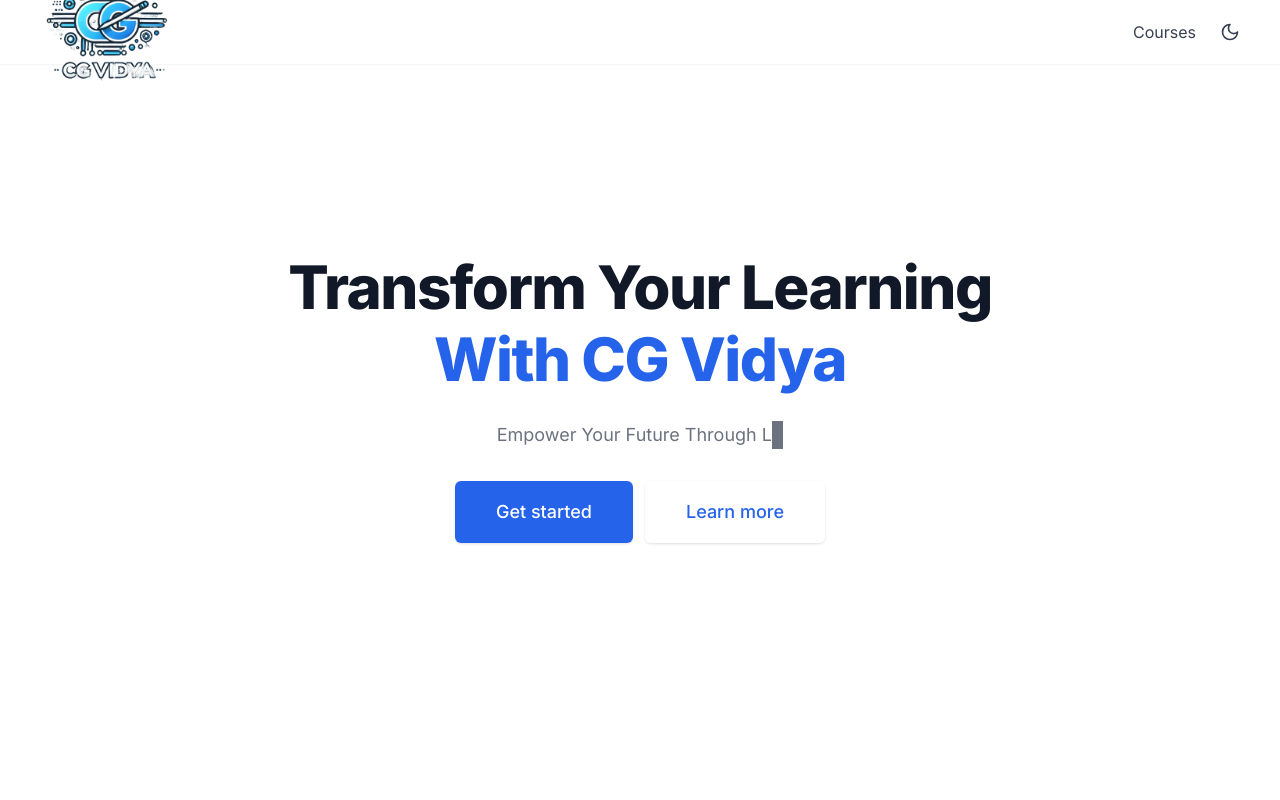
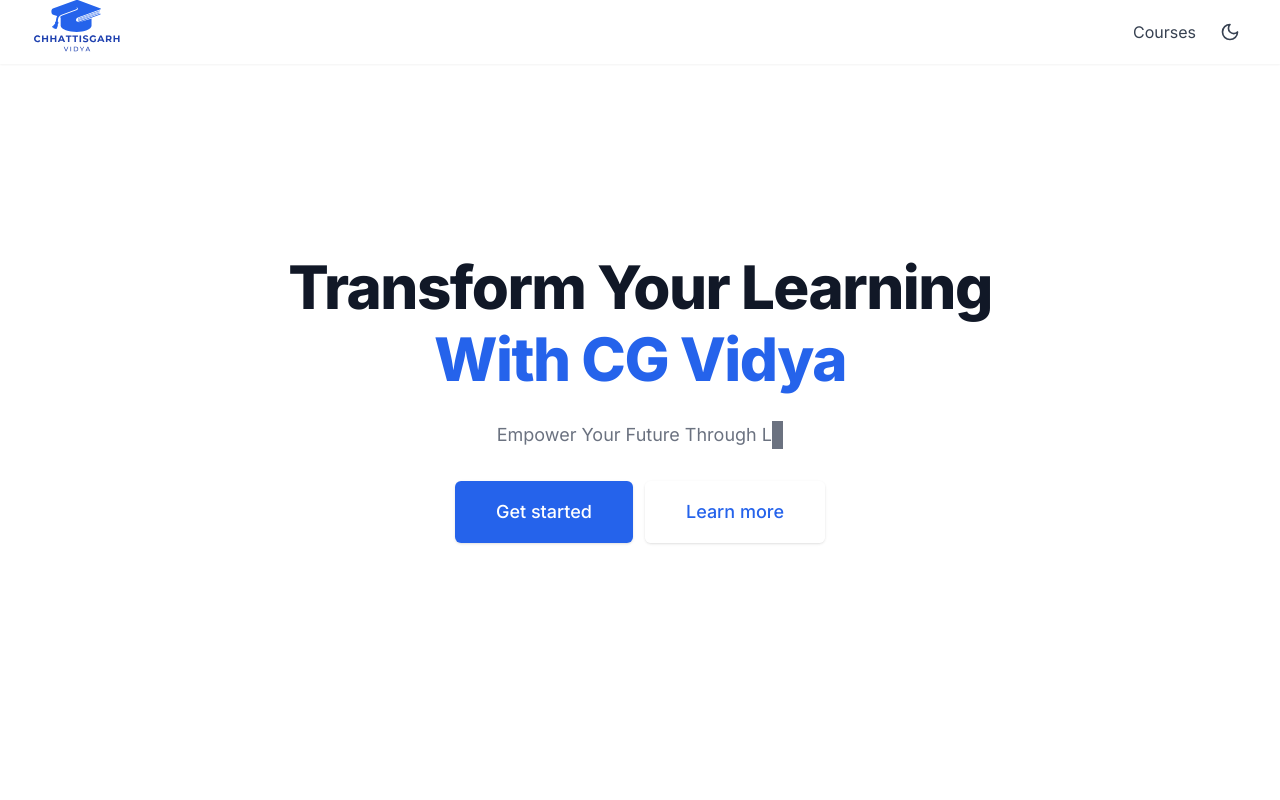
Before and after one commit to chhattisgarhvidya/chhattisgarhvidya, a Next.js app: page / in a window 1280 px wide. Shown: the top 800 px of the page. Built offline with nearby package versions, Linux system fonts and the light colour scheme.

Commit message:
update Header component to use new logo and adjust image dimensions

```diff
--- a/app/component/Header.tsx
+++ b/app/component/Header.tsx
@@ -44,10 +44,10 @@
               <div className="flex-shrink-0 flex items-center">
                 <Link href="/">
                   <Image
-                    src="/logo-cg.webp" // Replace with your logo's file path
+                    src="/cg-logo.svg" // Replace with your logo's file path
                     alt="Logo"
-                    width={150}
-                    height={40}
+                    width={90}
+                    height={10}
                   />
                 </Link>
               </div>
@@ -83,10 +83,10 @@
             <div className="flex-shrink-0 flex items-center">
               <Link href="/">
                 <Image
-                  src="/logo-cg.webp" // Replace with your logo's file path
+                  src="/cg-logo.svg" // Replace with your logo's file path
                   alt="Logo"
-                  width={150}
-                  height={40}
+                  width={90}
+                  height={10}
                 />
               </Link>
             </div>
```
Also changed, not shown: public/cg-logo.svg (added).
